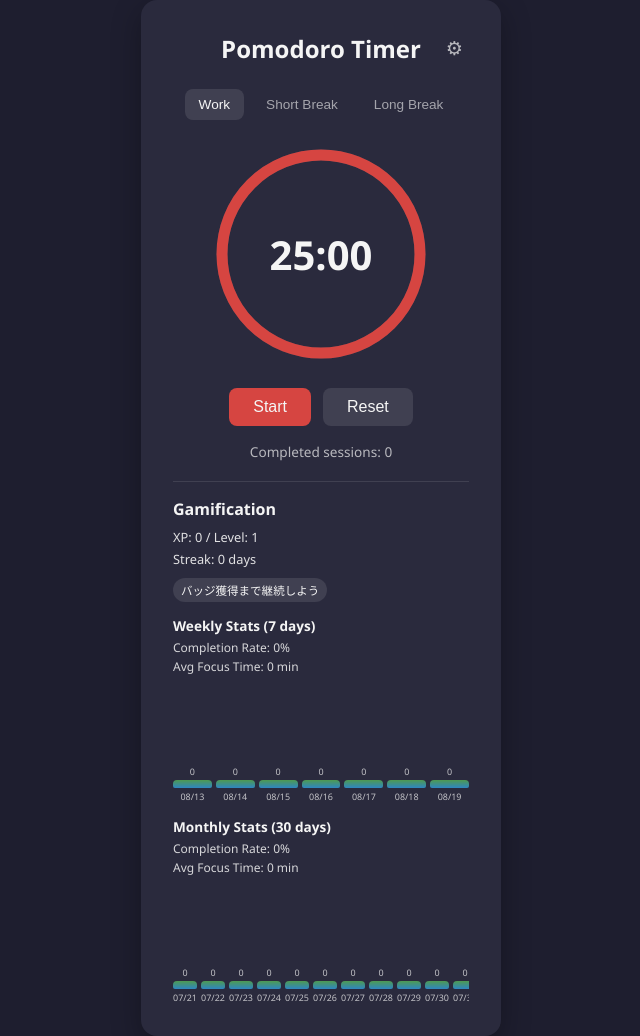
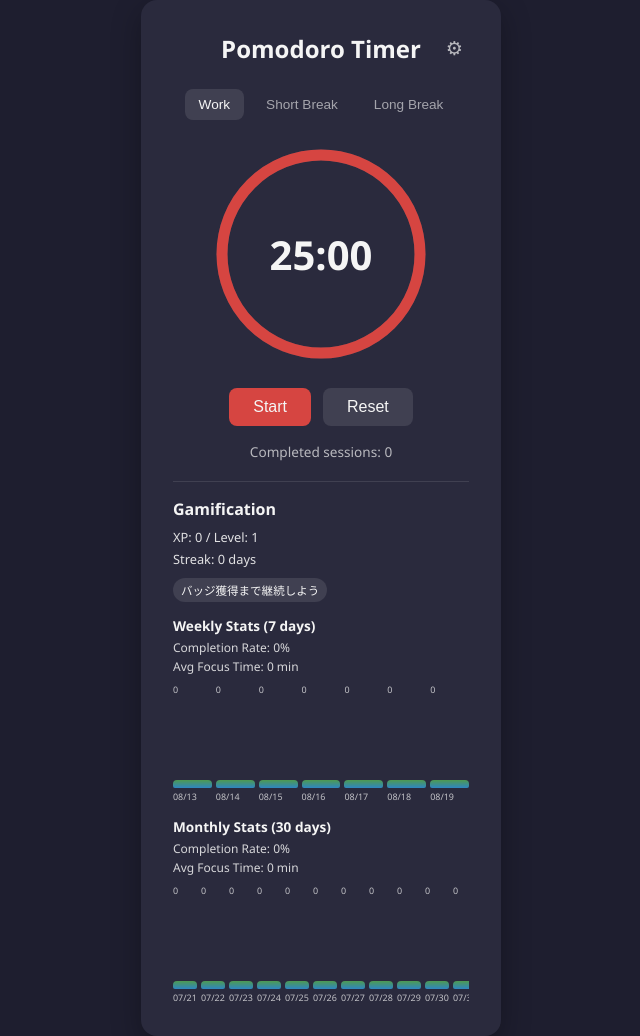
Before and after one commit to kshitiz99/Python-Workshop, a Flask app: page / in a window 1280 px wide. Shown: the whole page, without its empty margins (319-959 px from the left). Run offline with Flask 3, Linux system fonts and the light colour scheme.

Commit message:
Potential fix for pull request finding
Co-authored-by: Copilot Autofix powered by AI <175728472+Copilot@users.noreply.github.com>

```diff
--- a/1.pomodoro/static/css/style.css
+++ b/1.pomodoro/static/css/style.css
@@ -273,9 +273,10 @@ body {
 }
 
 .stats__bar-item {
-  display: flex;
-  flex-direction: column;
-  align-items: center;
+  display: grid;
+  grid-template-rows: auto minmax(8px, 1fr) auto;
+  align-items: end;
+  height: 100%;
   gap: 2px;
 }
 
```
